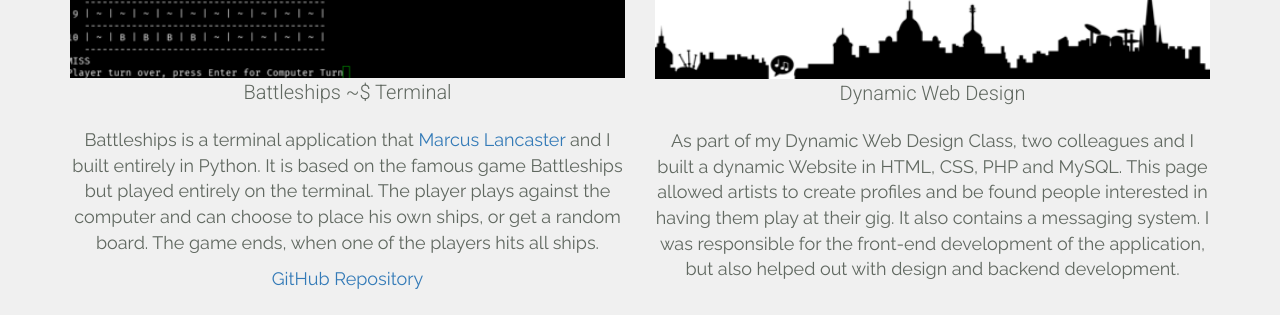
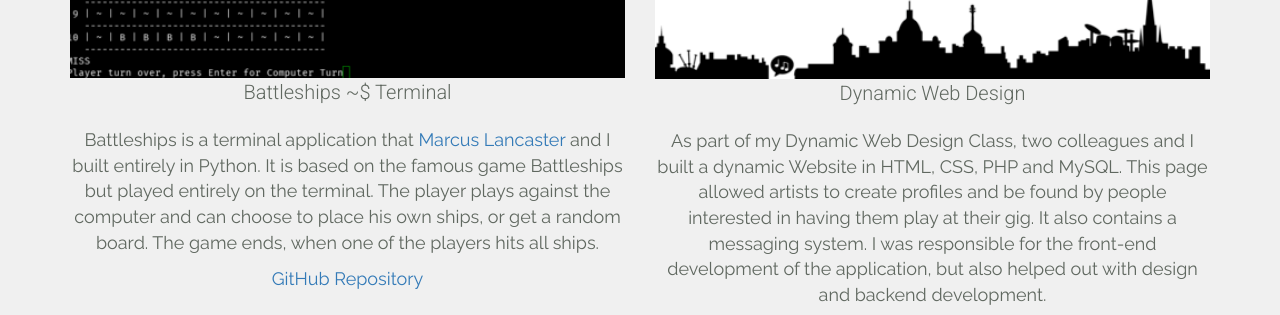
Before and after one commit to alaskaa/mygithubpage, a plain HTML site: page index.html in a window 1280 px wide. Shown: the part 1810-2125 px from the top of the page. Drawn offline with nearby package versions, Linux system fonts and the light colour scheme.

Commit message:
Fix a spelling mistake

```diff
--- a/index.html
+++ b/index.html
@@ -86,7 +86,7 @@
               <br>
               <p>As part of my Dynamic Web Design Class, two colleagues and I built a dynamic Website
               in HTML, CSS, PHP and MySQL. This page allowed artists to create profiles and be found
-              people interested in having them play at their gig. It also contains a messaging system.
+              by people interested in having them play at their gig. It also contains a messaging system.
               I was responsible for the front-end development of the application, but also helped out
               with design and backend development.
               </p>
```
